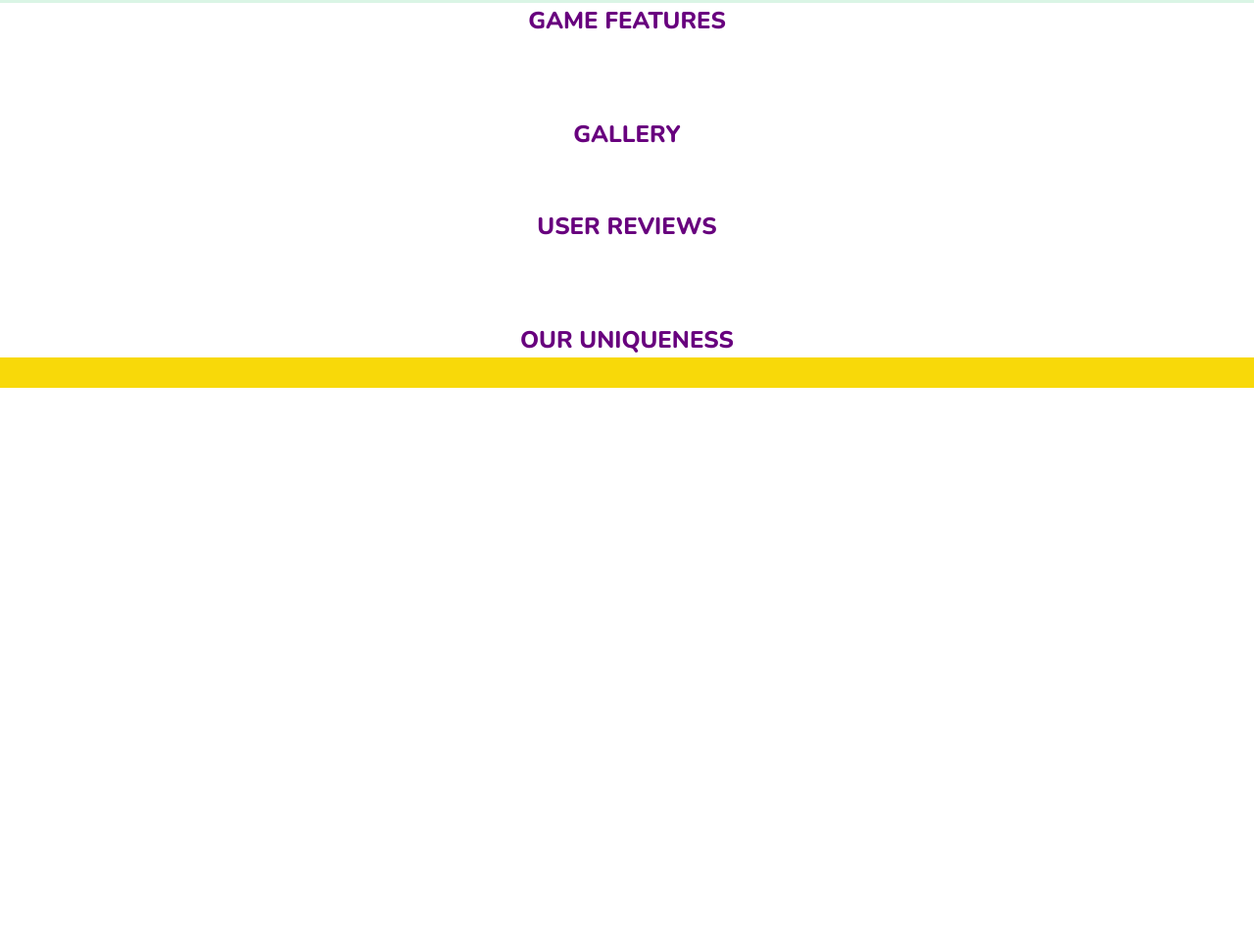
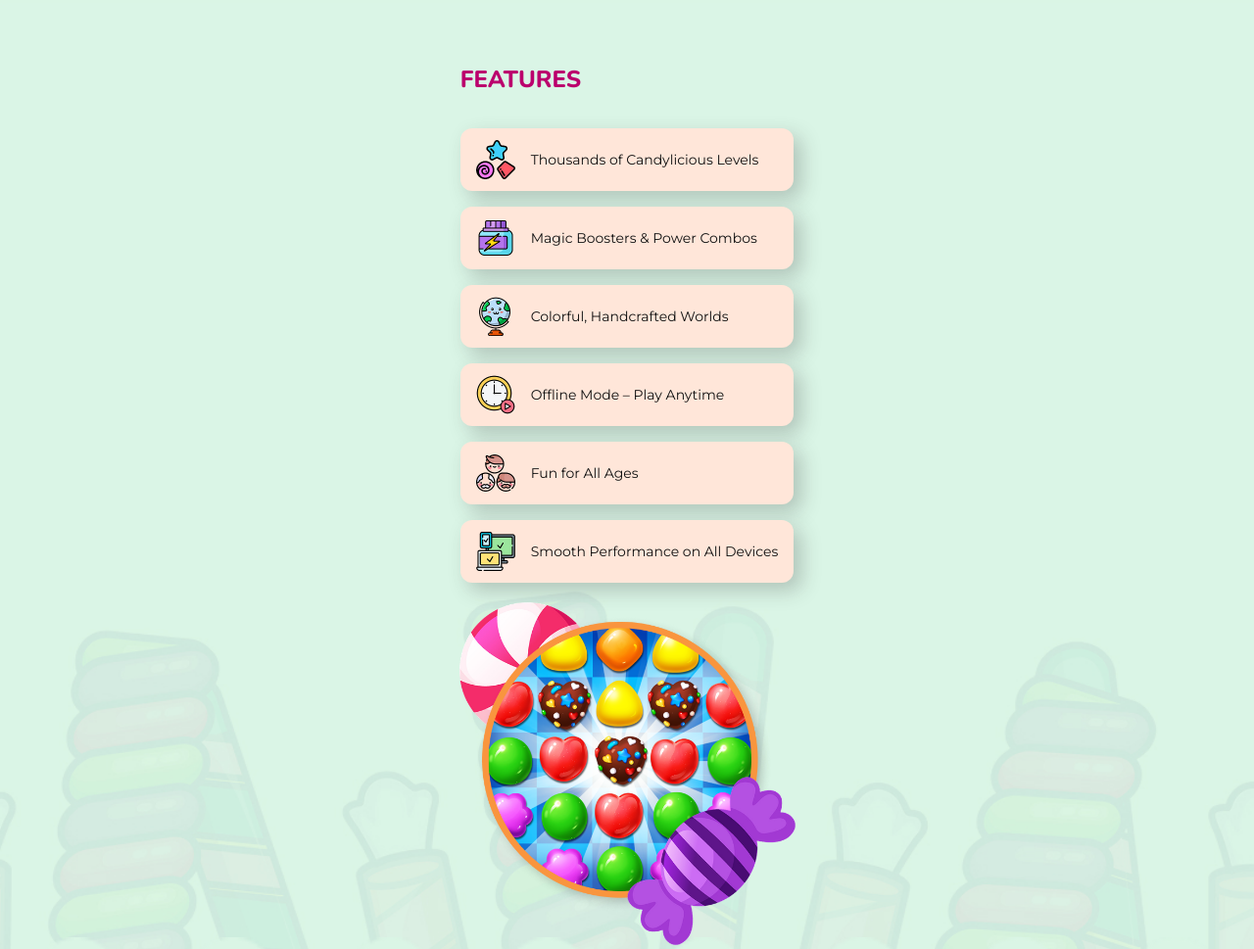
Before and after one commit to DenysHV1/candy-magic-outs, a website built with Vite: page src/index.html in a window 1280 px wide. Shown: the part 2924-3893 px from the top of the page at 98% size. Before the commit the page ends 3320 px from the top, so only its background shows below. Built offline with nearby package versions, Linux system fonts and the light colour scheme; a web font is replaced by a local one.

Commit message:
features

```diff
--- a/src/partials/features.html
+++ b/src/partials/features.html
@@ -1,6 +1,34 @@
 <section class="features" id="features">
   <div class="features_container container">
-    <h2 class="title-h2">Game Features</h2>
-
+    <img src="./img/features/features-image.png" alt="candies" />
+<div class="futures-content">
+  <h2 class="title-h2"><span class="pink_span">Features</span></h2>
+  <ul class="features_list">
+    <li class="features_item">
+      <img src="../img/features/features-item-1.png" alt="features-item" />
+      <p>Thousands of Candylicious Levels</p>
+    </li>
+    <li class="features_item">
+      <img src="../img/features/features-item-2.png" alt="features-item" />
+      <p>Magic Boosters & Power Combos</p>
+    </li>
+    <li class="features_item">
+      <img src="../img/features/features-item-3.png" alt="features-item" />
+      <p>Colorful, Handcrafted Worlds</p>
+    </li>
+    <li class="features_item">
+      <img src="../img/features/features-item-4.png" alt="features-item" />
+      <p>Offline Mode – Play Anytime</p>
+    </li>
+    <li class="features_item">
+      <img src="../img/features/features-item-5.png" alt="features-item" />
+      <p>Fun for All Ages</p>
+    </li>
+    <li class="features_item">
+      <img src="../img/features/features-item-6.png" alt="features-item" />
+      <p>Smooth Performance on All Devices</p>
+    </li>
+  </ul>
+</div>
   </div>
 </section>
--- a/src/scss/features.css
+++ b/src/scss/features.css
@@ -1,8 +1,13 @@
 .features {
-  margin-bottom: 80px;
-  scroll-margin-top: 100px;
-  @media (min-width: 1440px) {
-    margin-bottom: 140px;
+  background-image: url(../img/features/wave_features-mobile.png),
+    url(../img/features/bg_features.jpg);
+  background-size: contain, cover;
+  background-position: bottom, center;
+  background-repeat: no-repeat, no-repeat;
+  width: 100%;
+  @media screen and (min-width: 1440px) {
+    background-image: url(../img/features/features-wave.png),
+      url(../img/features/bg_features.jpg);
   }
 }
 
@@ -10,8 +15,70 @@
   display: flex;
   flex-direction: column;
   align-items: center;
-  gap: 28px;
-  @media (min-width: 1440px) {
-    gap: 36px;
+  justify-content: center;
+  gap: 20px;
+  padding: 60px 16px;
+  @media screen and (min-width: 1440px) {
+    flex-direction: row;
+    gap: 32px;
+    padding: 100px 16px;
   }
 }
+
+.features_container > img {
+  width: 100%;
+  height: 350px;
+  @media screen and (min-width: 1440px) {
+    width: 624px;
+    height: 636px;
+  }
+}
+
+.futures-content {
+  display: flex;
+  flex-direction: column;
+  align-items: flex-start;
+  justify-content: center;
+  gap: 32px;
+  order: -1;
+  @media screen and (min-width: 1440px) {
+    order: 1;
+  }
+}
+
+.features_list {
+  display: flex;
+  flex-direction: column;
+  align-items: center;
+  justify-content: center;
+  gap: 16px;
+}
+
+.features_item {
+  width: 100%;
+  height: 64px;
+  box-shadow: 8px 8px 20px 0 rgba(53, 53, 53, 0.25);
+  background: #ffe6d9;
+  border-radius: 12px;
+  padding: 12px 16px;
+  display: flex;
+  align-items: center;
+  justify-content: flex-start;
+  gap: 16px;
+  @media screen and (min-width: 1440px) {
+    width: 392px;
+  }
+}
+
+.features_item > img {
+  width: 40px;
+  height: 40px;
+}
+
+.features_item > p {
+  line-height: 1.57143;
+  @media screen and (min-width: 1440px) {
+    font-size: 16px;
+    line-height: 1.5;
+  }
+}
```
Also changed, not shown: src/img/features/wave_features-mobile.png (added).
